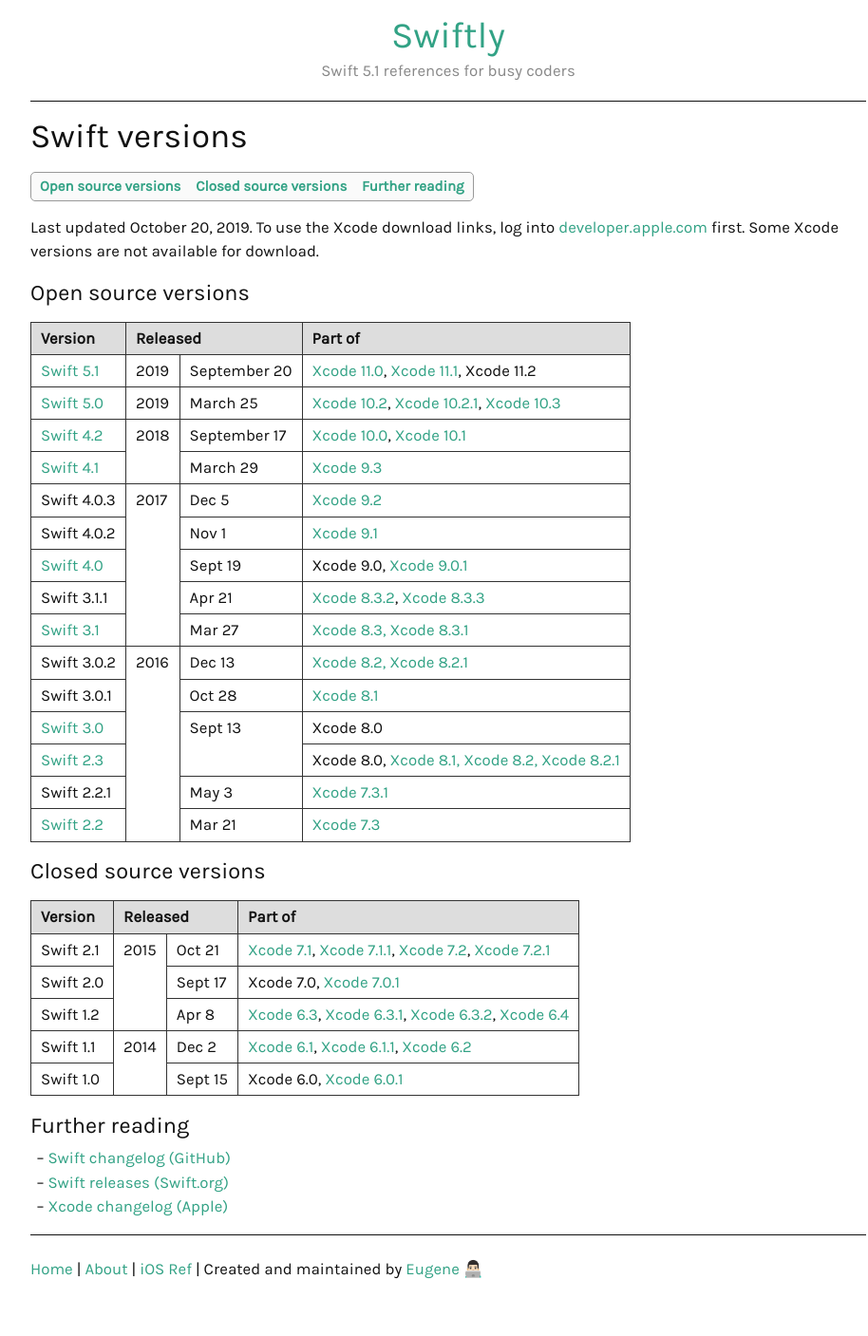
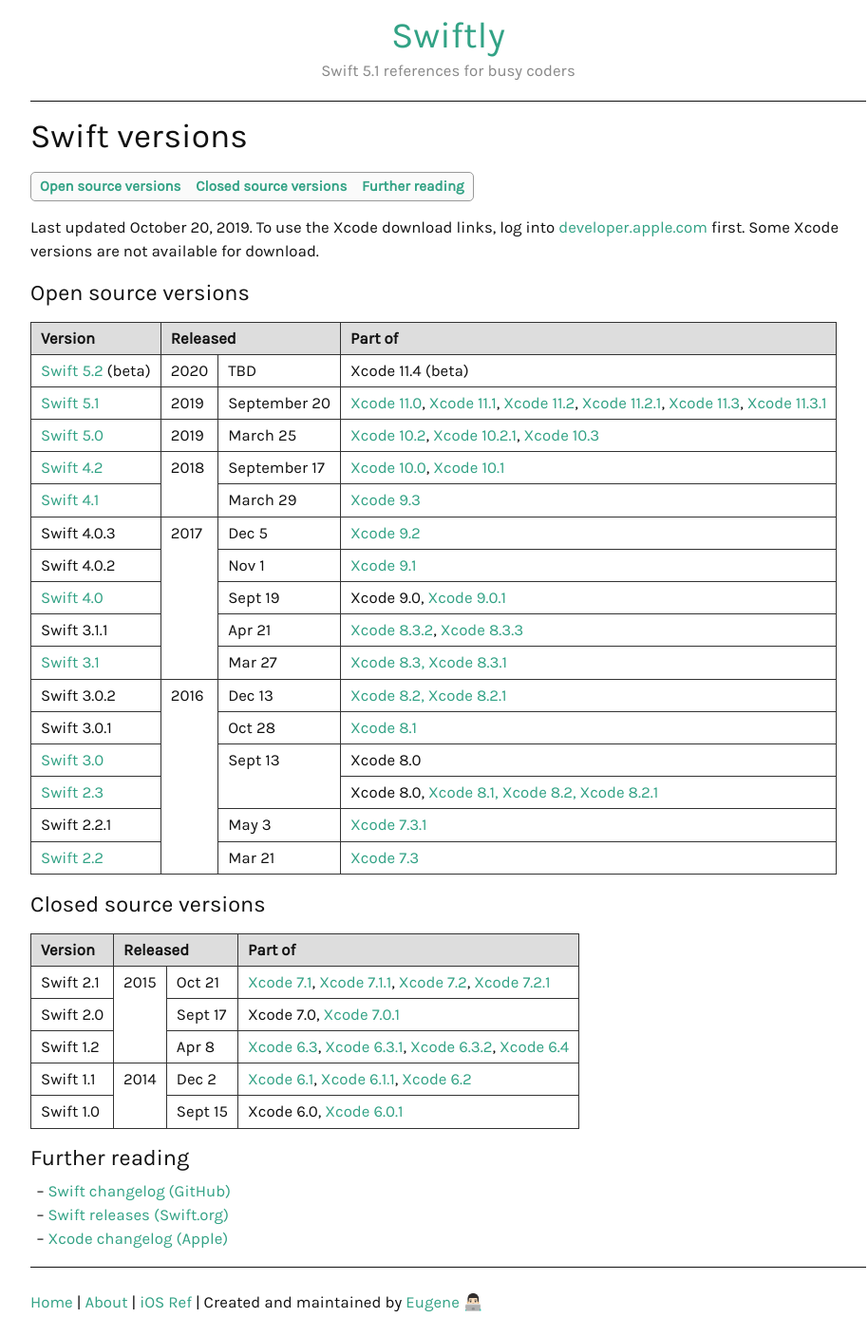
Before and after one commit to ebelinski/swiftly, a Jekyll site: the page built from swift-versions.md, in a window 1280 px wide. Shown: the whole page at 95% size, without its empty margins (168-1082 px from the left). Built offline with Jekyll 4.4.1, drawn with Linux system fonts in a browser that asks for light colours; comment, search, counter and statistics services are not loaded; before the commit the page ends 1373 px from its top, so only the background shows below that.

Commit message:
added Swift 5.2, more links

```diff
--- a/swift-versions.md
+++ b/swift-versions.md
@@ -24,6 +24,16 @@ Last updated October 20, 2019. To use the Xcode download links, log into [develo
   </tr>
   <tr>
     <td>
+      <a href="https://swift.org/blog/5-2-release-process/">Swift 5.2</a> (beta)
+    </td>
+    <td>2020</td>
+    <td>TBD</td>
+    <td>
+      Xcode 11.4 (beta)
+    </td>
+  </tr>
+  <tr>
+    <td>
       <a href="https://swift.org/blog/swift-5-1-released/">Swift 5.1</a>
     </td>
     <td>2019</td>
@@ -31,7 +41,10 @@ Last updated October 20, 2019. To use the Xcode download links, log into [develo
     <td>
       <a href="https://download.developer.apple.com/Developer_Tools/Xcode_11/Xcode_11.xip">Xcode 11.0</a>,
       <a href="https://download.developer.apple.com/Developer_Tools/Xcode_11.1/Xcode_11.1.xip">Xcode 11.1</a>,
-      Xcode 11.2
+      <a href="https://developer.apple.com/services-account/download?path=/Developer_Tools/Xcode_11.2/Xcode_11.2.xip">Xcode 11.2</a>,
+      <a href="https://developer.apple.com/services-account/download?path=/Developer_Tools/Xcode_11.2.1/Xcode_11.2.1.xip">Xcode 11.2.1</a>,
+      <a href="https://developer.apple.com/services-account/download?path=/Developer_Tools/Xcode_11.3/Xcode_11.3.xip">Xcode 11.3</a>,
+      <a href="https://developer.apple.com/services-account/download?path=/Developer_Tools/Xcode_11.3.1/Xcode_11.3.1.xip">Xcode 11.3.1</a>
     </td>
   </tr>
   <tr>
```
